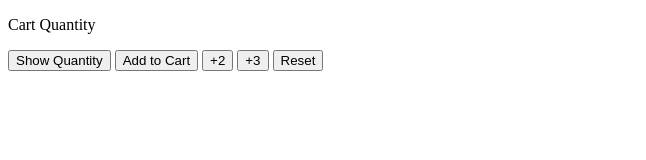
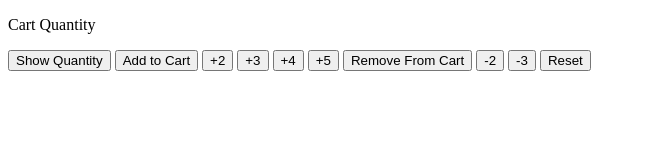
Before and after one commit to uniqueDev44/Add-to-cart-button-simple-version-, a plain HTML site: page index.html in a window 1280 px wide. Shown: the whole page, without its empty margins (0-646 px from the left). Drawn offline with Linux system fonts and the light colour scheme.

Commit message:
added remove from cart buttons

```diff
--- a/index.html
+++ b/index.html
@@ -18,21 +18,48 @@
   </button>
 
   <button onclick="
-    cartQuantity++
+    cartQuantity += 2
     console.log(`Cart Quantity: ${cartQuantity}`)">+2
   </button>
 
   <button onclick="
-    cartQuantity++
+    cartQuantity += 3
     console.log(`Cart Quantity: ${cartQuantity}`)">+3
   </button>
 
   <button onclick="
+    cartQuantity += 4
+    console.log(`Cart Quantity: ${cartQuantity}`)">+4
+  </button>
+
+  <button onclick="
+    cartQuantity += 5
+    console.log(`Cart Quantity: ${cartQuantity}`)">+5
+  </button>
+
+  <button onclick="
+    cartQuantity --
+    console.log(`Cart Quantity: ${cartQuantity}`)">Remove From Cart
+  </button>
+
+  <button onclick="
+    cartQuantity -= 2
+    console.log(`Cart Quantity: ${cartQuantity}`)">-2
+  </button>
+
+  <button onclick="
+    cartQuantity -= 3
+    console.log(`Cart Quantity: ${cartQuantity}`)">-3
+  </button>
+
+  <button onclick="
     cartQuantity = 0;
-    console.log(`Cart Quantity: ${cartQuantity}`)">Reset</button>
+    console.log(`Cart Quantity: ${cartQuantity}`)">Reset
+  </button>
 
   <script>
     let cartQuantity = 0;
+
   </script>
 </body>
 </html>
```
